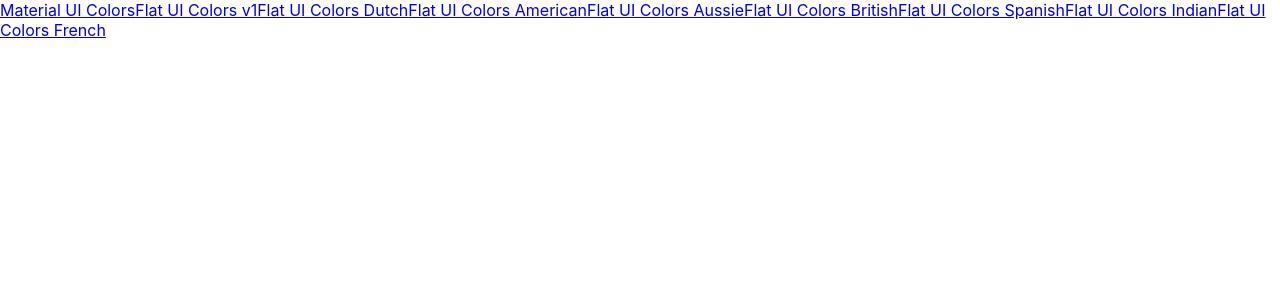
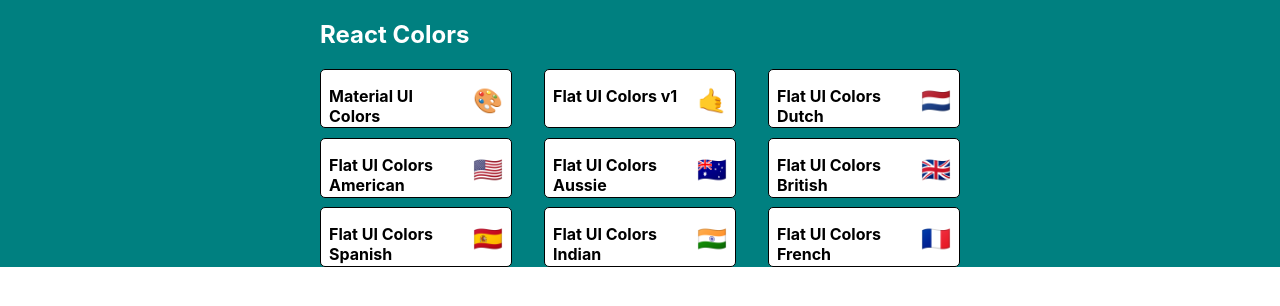
Before and after one commit to MusfiquerRhman/Color-Palette, a React (Create React App) app: page / in a window 1280 px wide. Shown: the top 306 px of the page. Built offline with nearby package versions, Linux system fonts and the light colour scheme.

Commit message:
jss styling 3

```diff
--- a/package.json
+++ b/package.json
@@ -5,6 +5,7 @@
   "dependencies": {
     "@material-ui/core": "^4.12.3",
     "@material-ui/icons": "^4.11.2",
+    "@material-ui/styles": "^4.11.4",
     "@testing-library/jest-dom": "^5.14.1",
     "@testing-library/react": "^11.2.7",
     "@testing-library/user-event": "^12.8.3",
--- /dev/null
+++ b/src/miniPalette.js
@@ -0,0 +1,48 @@
+import React from 'react';
+import {withStyles} from "@material-ui/styles"
+
+const style = {
+    root: {
+        backgroundColor: "#FFFFFF",
+        borderRadius: "5px",
+        padding: "0.5rem",
+        possition: "relative",
+        overflow: "hidden",
+        border: "1px solid #000000",
+        "&:hover": {
+            coursor: "pointer"
+        }
+    },
+    color: {
+        backgroundColor: "gray"
+    },
+    title: {
+        display: "flex",
+        justifyContent: "space-between",
+        alignItem: "center",
+        margin: "0",
+        color: "#000000",
+        paddingTop: "0.5rem",
+        fontSize: "1rem",
+        possition: "relative"
+    },
+    emoji: {
+        marginLeft: "0.5rem",
+        fontSize: "1.5rem"
+    }
+}
+
+function MiniPalette(props){
+    const {classes, paletteName, emoji} = props;
+    return(
+        <div className={classes.root}>
+            <div className={classes.color}>
+            </div>
+            <h1 className={classes.title}>{paletteName}
+                <span className={classes.emoji}>{emoji}</span>
+            </h1>
+        </div>
+    )
+}
+
+export default withStyles(style)(MiniPalette);
--- a/src/paletteList.js
+++ b/src/paletteList.js
@@ -1,15 +1,55 @@
 import React, { Component } from 'react'
-import {Link} from "react-router-dom";
+import MiniPalette from './miniPalette';
+import {withStyles} from "@material-ui/styles"
 
-export default class paletteList extends Component {
+const style = {
+    root: {
+        backgroundColor: "teal",
+        height: "100%",
+        display: "flex",
+        alignItem: "flex-start",
+        justifyContent: "center"
+    },
+    container: {
+        width: "50%",
+        display: "flex",
+        alignItem: "flex-start",
+        flexDirection: "column",
+        flexWrap : "wrap"
+    },
+    nav: {
+        display: "flex",
+        width: "100%",
+        justifyContent: "space-between",
+        color: "#FFFFFF"
+    },
+    palette: {
+        boxSizing: "border-box",
+        width: "100%",
+        display: "grid",
+        gridTemplateColumns: "repeat(3, 30%)",
+        gridGap: "5%"
+    }
+}
+
+class paletteList extends Component {
     render() {
-        const {palettes} = this.props;
+        const {palettes, classes} = this.props;
         return (
-            <div>
-                {palettes.map(palette => (
-                    <Link to={`/palette/${palette.id}`}>{palette.paletteName}</Link>
-                ))}
+            <div className={classes.root}>
+                <div className={classes.container}>
+                    <nav className={classes.nav}>
+                        <h1>React Colors</h1>
+                    </nav>
+                    <div className={classes.palette}>
+                        {palettes.map(palette => (
+                            <MiniPalette {...palette}/>
+                        ))}
+                    </div>
+                </div>
             </div>
         )
     }
 }
+
+export default withStyles(style)(paletteList)
--- a/src/seedcolors.js
+++ b/src/seedcolors.js
@@ -1,4 +1,3 @@
-
 export default [
     {
       paletteName: "Material UI Colors",
```
